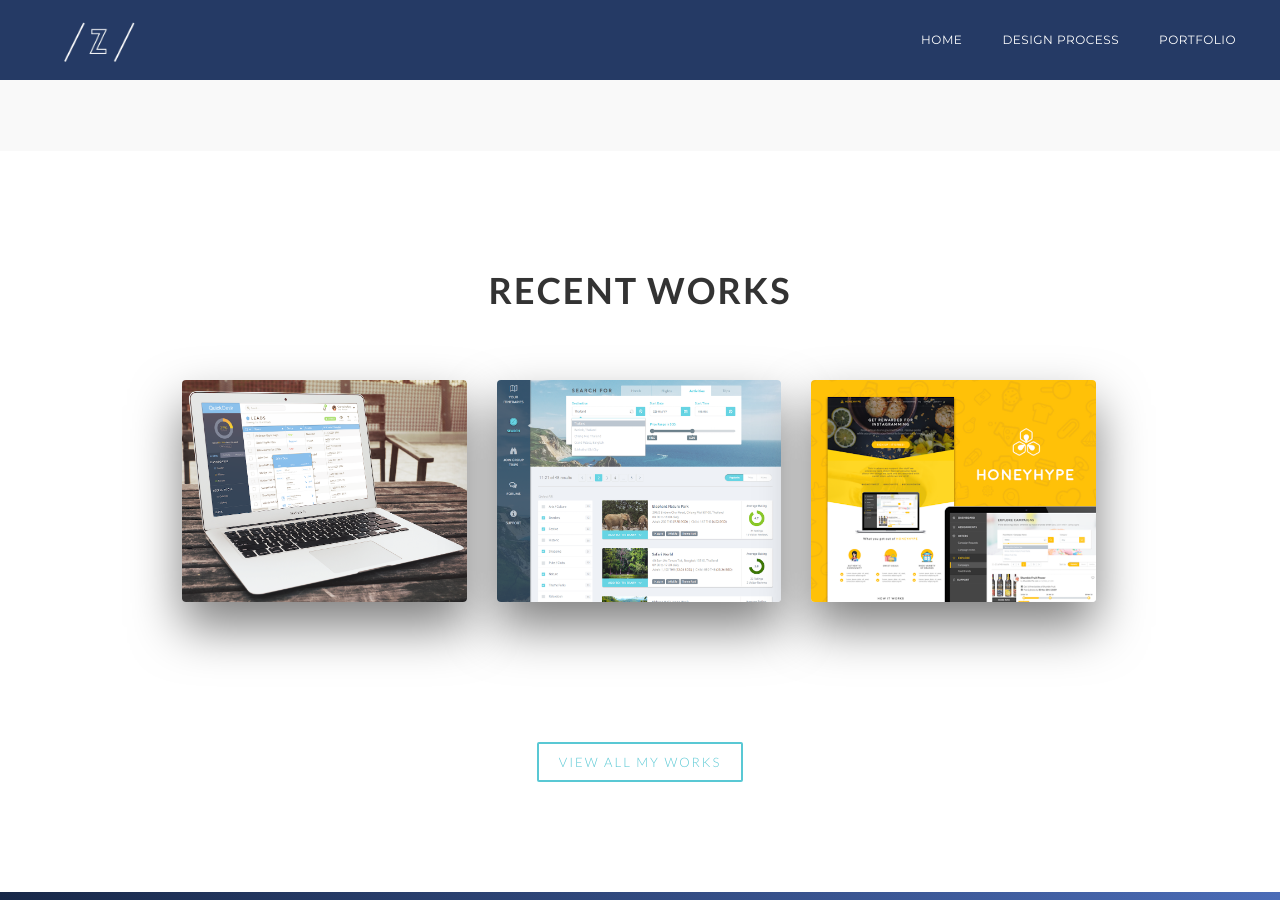
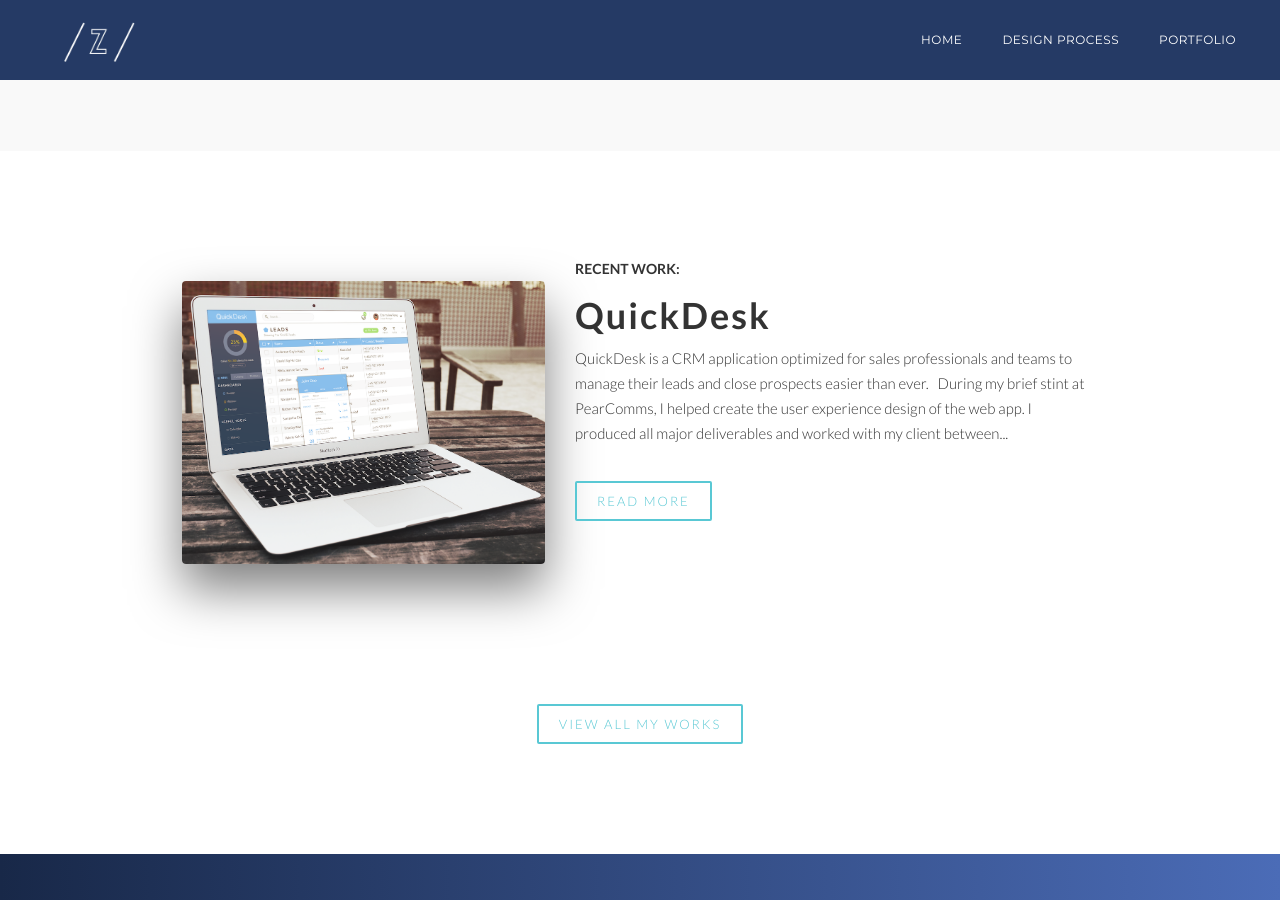
Before and after one commit to yzixuan/yzixuan.github.io, a Jekyll site: the page built from index.html, in a window 1280 px wide and 900 px high, scrolled down 1434 px. Built offline with Jekyll 4.4.1, drawn with Linux system fonts in a browser that asks for light colours.

Commit message:
update portfoilio showcase section in index.html

```diff
--- /dev/null
+++ b/_includes/portfolio-showcase.html
@@ -0,0 +1,25 @@
+<div class="col-sm-5 col-xs-12">
+  <div class="portfolio-card">
+    <a href="{{ post.url }}" target="_new">
+      <img src="{{ post.image }}" />
+      <p>
+        <span class="round-icon behance">
+          <i class="fa fa-behance"></i>
+        </span>
+        <br/>
+        READ MORE
+      </p>
+    </a>
+    </div>
+</div>
+<div class="col-sm-7 col-xs-12">
+  <h5>RECENT WORK:</h5>
+  <h2>{{ post.title }}</h2>
+  <p>
+    {{ post.content | strip_html | truncatewords:50}}
+    </br></br>
+     <a href="{{ post.url }}">
+       <button class="btn color">READ MORE</button>
+     </a>
+  </p>
+</div>
--- a/_includes/showcase.html
+++ b/_includes/showcase.html
@@ -1,21 +1,21 @@
 <div class="container">
 
-    <div class="text-center padding-bottom">
-      <h2 class="title">RECENT WORKS</h2>
-    </div>
+    <!--<div class="text-center padding-bottom">
+      <h2 class="title">RECENT WORK</h2>
+    </div>!-->
 
     <div class="row padding-extra-bottom">
         <div class="col-sm-10 col-sm-offset-1 padding-bottom">
-      {% for post in site.posts limit:3 %}
-        {% include portfolio-card.html %}
+      {% for post in site.posts limit:1 %}
+        {% include portfolio-showcase.html %}
       {% endfor %}
     </div>
     </div>
 
     <div class="text-center">
       <a href="portfolio.html">
-      <button class="btn color" href="portfolio.html">VIEW ALL MY WORKS</button>
-    </a>
+        <button class="btn color" href="portfolio.html">VIEW ALL MY WORKS</button>
+      </a>
     </div>
 
 </div>
--- a/_posts/2016-07-12-quickdesk.markdown
+++ b/_posts/2016-07-12-quickdesk.markdown
@@ -12,8 +12,6 @@ QuickDesk is a CRM application optimized for sales professionals and teams to ma
 &nbsp;
 
 ![alt text]({{ "/img/quickdesk/web-app.png" | prepend: site.baseurl }})
-
-&nbsp;
 
 During my brief stint at PearComms, I helped create the user experience design of the web app. I produced all major deliverables and worked with my client between February 2015 and April 2015. I worked alongside the co-founders, marketing lead and 2 developers.
 
```
